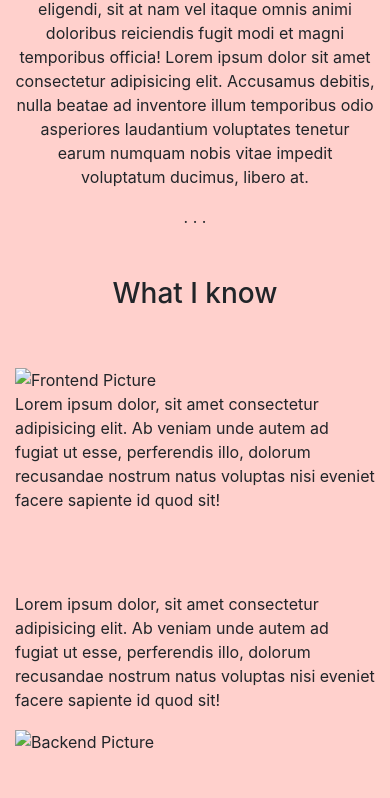
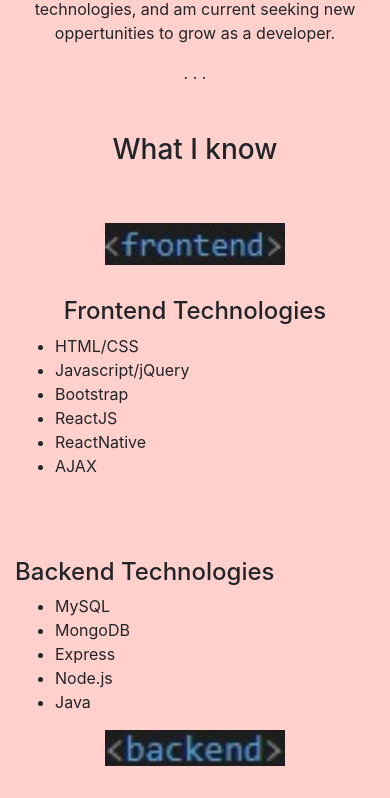
Before and after one commit to hunterwiegand/old-portfolio, a plain HTML site: page index.html in a window 390 px wide. Shown: the part 1029-1827 px from the top of the page. Drawn offline with nearby package versions, Linux system fonts and the light colour scheme.

Commit message:
Added content to home page

```diff
--- a/index.html
+++ b/index.html
@@ -61,16 +61,7 @@
                         <h3 class="py-2">Welcome!</h3>
                     </div>
                     <div class="col-sm-12">
-                        <p>Lorem ipsum dolor sit amet consectetur adipisicing elit. Eaque quae velit aliquid ut in
-                            eligendi,
-                            sit
-                            at nam vel itaque omnis animi doloribus reiciendis fugit modi et magni temporibus officia!
-                            Lorem
-                            ipsum dolor sit amet consectetur adipisicing elit. Accusamus debitis, nulla beatae ad
-                            inventore
-                            illum temporibus odio asperiores laudantium voluptates tenetur earum numquam nobis vitae
-                            impedit
-                            voluptatum ducimus, libero at.</p>
+                        <p>I'm a full stack web developer based in Seattle, Washington. I have a passion for learning new technologies, and am current seeking new oppertunities to grow as a developer.</p>
                     </div>
                 </div>
             </div>
@@ -92,26 +83,33 @@
                 <h3 class="text-center">What I know</h2>
             </div>
             <div class="col-md-3">
-                <img id="frontend-pic" src="" alt="Frontend Picture">
+                <img id="frontend-img" src="styles/images/frontend-img.jpg" alt="Frontend Picture">
             </div>
             <div class="col-md-5"></div>
             <div class="col-md-4 mb-5">
-                <p>
-                    Lorem ipsum dolor, sit amet consectetur adipisicing elit. Ab veniam unde autem ad fugiat ut esse,
-                    perferendis illo, dolorum recusandae nostrum natus voluptas nisi eveniet facere sapiente id quod
-                    sit!
-                </p>
+                <h4 class="text-center">Frontend Technologies</h4>
+                <ul>
+                    <li>HTML/CSS</li>
+                    <li>Javascript/jQuery</li>
+                    <li>Bootstrap</li>
+                    <li>ReactJS</li>
+                    <li>ReactNative</li>
+                    <li>AJAX</li>
+                </ul>
             </div>
             <div class="col-md-4 mt-3">
-                <p>
-                    Lorem ipsum dolor, sit amet consectetur adipisicing elit. Ab veniam unde autem ad fugiat ut esse,
-                    perferendis illo, dolorum recusandae nostrum natus voluptas nisi eveniet facere sapiente id quod
-                    sit!
-                </p>
+                <h4>Backend Technologies</h4>
+                <ul>
+                    <li>MySQL</li>
+                    <li>MongoDB</li>
+                    <li>Express</li>
+                    <li>Node.js</li>
+                    <li>Java</li>
+                </ul>
             </div>
             <div class="col-md-5"></div>
             <div class="col-md-3">
-                <img id="frontend-pic" src="" alt="Backend Picture">
+                <img id="backend-img" src="styles/images/backend-img.jpg" alt="Backend Picture">
             </div>
         </div>
     </div>
--- a/styles/style.css
+++ b/styles/style.css
@@ -6,6 +6,16 @@
     width: 80%;
     height: 80%;
 }
+
+/* #frontend-img {
+    height: 100%;
+    width: 100%;
+} */
+
+/* #backend-img {
+    height: 100%;
+    width: 100%;
+} */
 
 #test {
     height: 500px;
@@ -59,7 +69,22 @@ body {
 .close-button:hover {
    cursor: pointer;
 }
+@media (max-width: 576px) {
+    #frontend-img {
+        display: block;
+        margin-left: auto;
+        margin-right: auto;
+        width: 50%;
+        margin-bottom: 2em;
+    }
 
+    #backend-img {
+        display: block;
+        margin-left: auto;
+        margin-right: auto;
+        width: 50%;
+    }
+}
 @media (min-width: 576px) {
     .container {
        max-width: 100%;
```
Also changed, not shown: styles/images/backend-img.jpg (added), styles/images/frontend-img.jpg (added).
